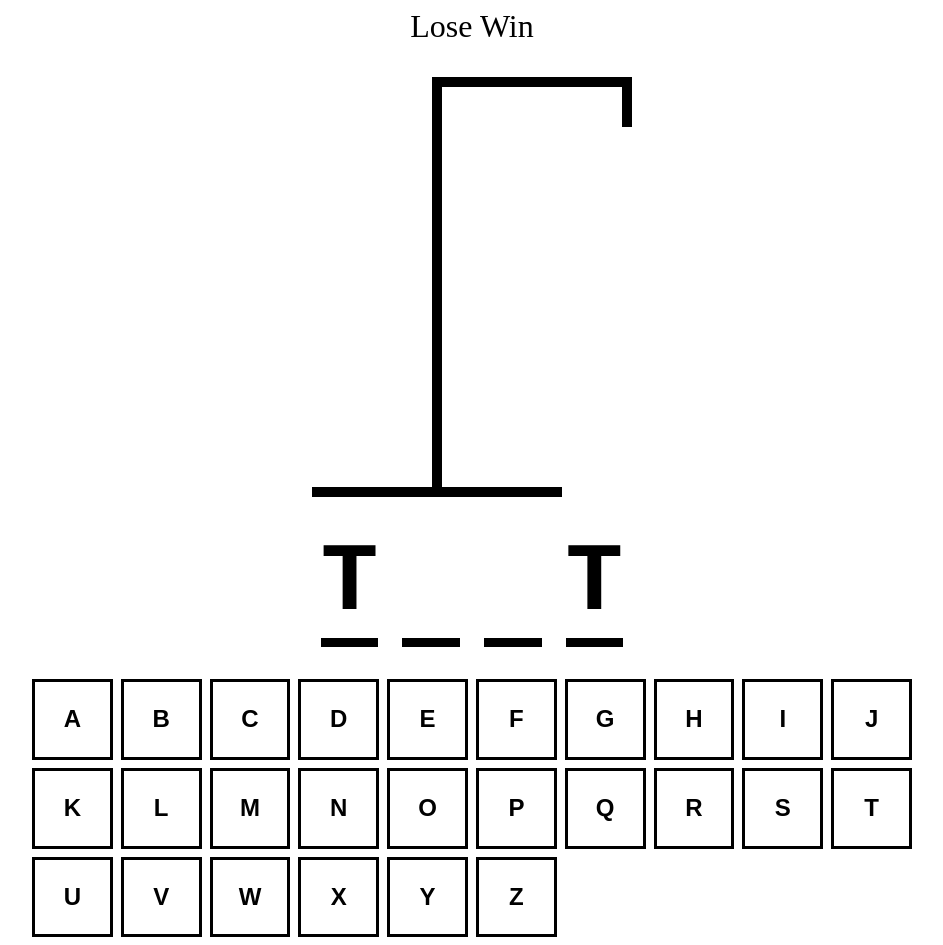
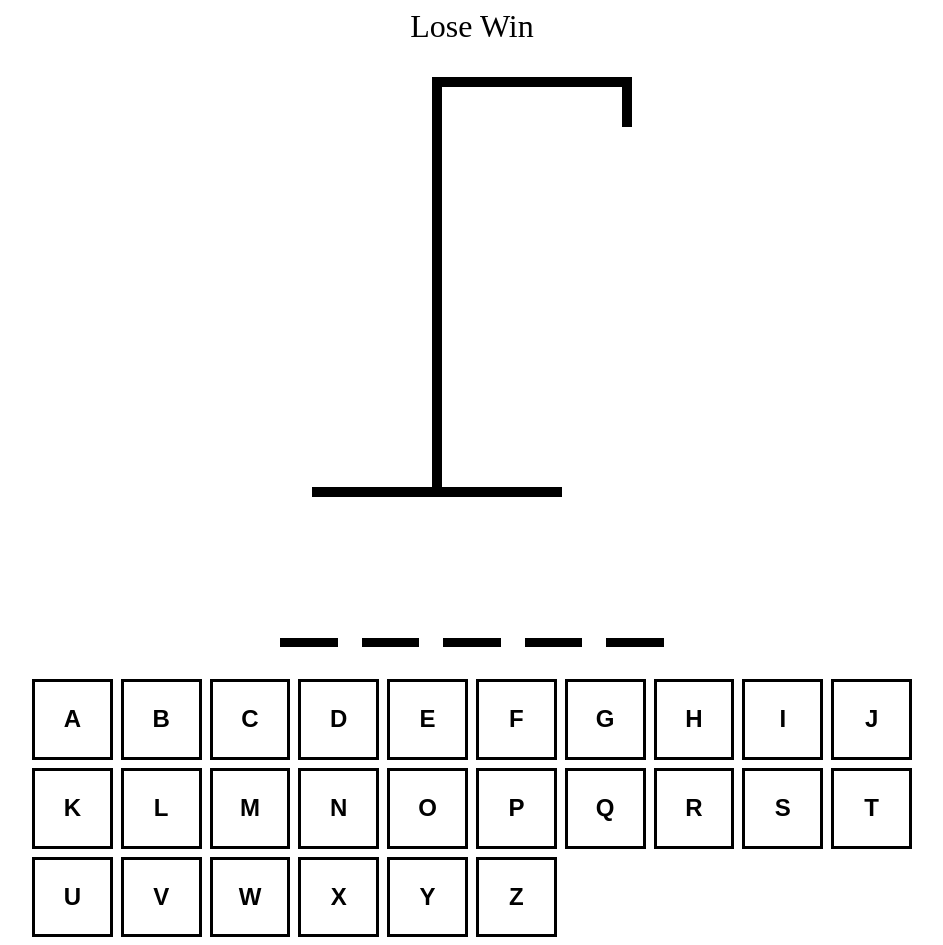
Before and after one commit to DavonHB/hangman-typescript, a React (Vite) app: page / in a window 1280 px wide. Shown: the whole page, without its empty margins (168-1111 px from the left). Built offline with nearby package versions, Linux system fonts and the light colour scheme.

Commit message:
word logic

```diff
--- a/src/App.tsx
+++ b/src/App.tsx
@@ -26,7 +26,7 @@ const incorrectLetters = guessedLetters.filter(letter => !wordGuess.includes(let
     }}>
        <div style={{ fontSize: '2rem', textAlign: 'center' }}>Lose Win</div>
        <HangmanDrawing numberOfGuesses={incorrectLetters.length} />
-       <HangmanWord />
+       <HangmanWord guessedLetters={guessedLetters} wordGuess={wordGuess} />
        <div style={{ alignSelf: 'stretch' }}>
         <Keyboard />
        </div>
--- a/src/HangmanWord.tsx
+++ b/src/HangmanWord.tsx
@@ -1,9 +1,9 @@
-import wordList from './wordList.json'
+type HangmanWordProps = {
+    guessedLetters: string[]
+    wordGuess: string
+}
 
-export function HangmanWord () {
-    const word = 'test'
-    const guessedLetters = ['t']
-
+export function HangmanWord ({ guessedLetters, wordGuess }: HangmanWordProps) {
     return (
     <div style={{
         display: 'flex',
@@ -13,7 +13,7 @@ export function HangmanWord () {
         textTransform: 'uppercase',
         fontFamily: 'monospace'
     }}>
-        {word.split('').map((letter, index) => (
+        {wordGuess.split('').map((letter, index) => (
             <span style={{ borderBottom: '.1em solid black' }} key={index} >
                 <span style={{
                     visibility: guessedLetters.includes(letter) ? 'visible' : 'hidden'
```
